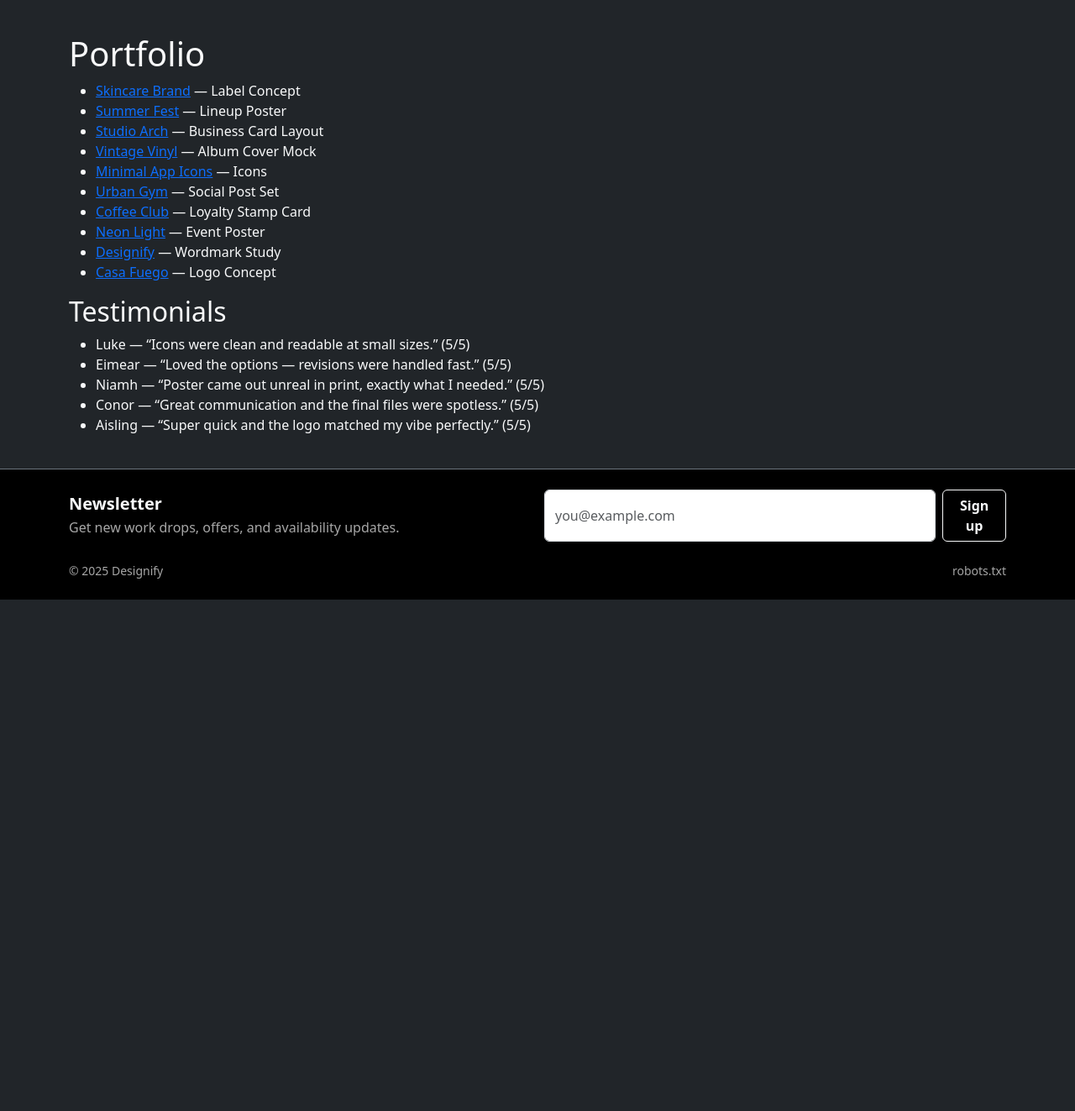
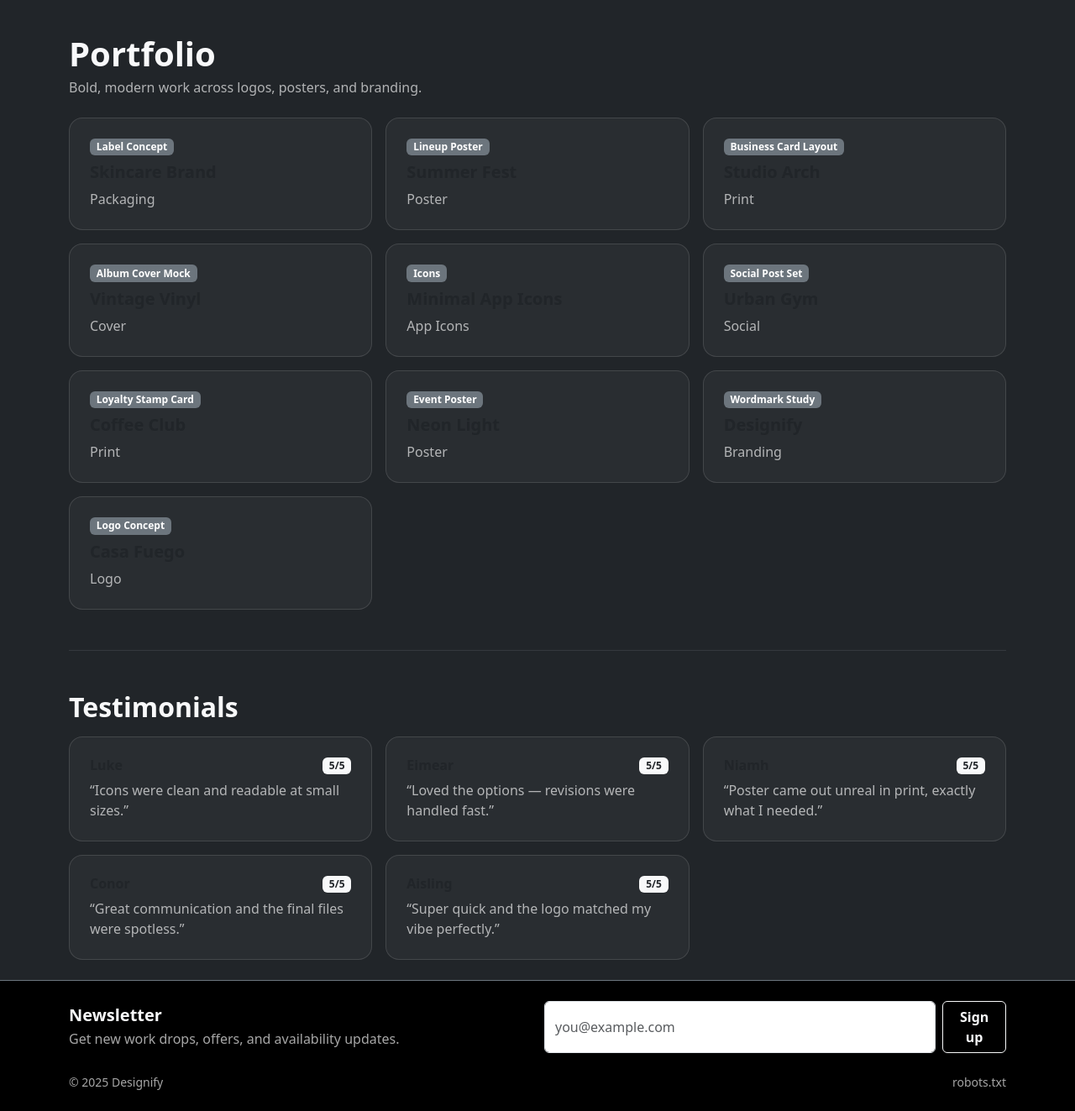
Before and after one commit to francisjxmes/designify, a Django app: page /portfolio/ in a window 1280 px wide. Shown: the part 57-1380 px from the top of the page at 84% size. Before the commit the page ends 771 px from the top, so only its background shows below. Run offline with Django 4.2, Linux system fonts and the light colour scheme; data comes from the database, SQL or seed files in the repository.

Commit message:
Style portfolio lists with reponsive bootstrap grid

```diff
--- a/static/css/style.css
+++ b/static/css/style.css
@@ -18,3 +18,8 @@
 }
 
 .text-secondary { color: rgba(255,255,255,0.65) !important; }
+
+a .card:hover {
+  transform: translateY(-2px);
+  transition: transform 0.15s ease;
+}
--- a/templates/portfolio/portfolio_list.html
+++ b/templates/portfolio/portfolio_list.html
@@ -1,35 +1,61 @@
 {% extends "base.html" %}
 
 {% block title %}Portfolio | Designify{% endblock %}
-{% block meta_description %}Explore Designify’s portfolio of logo, poster and branding work, plus client testimonials.{% endblock %}
+{% block meta_description %}Explore Designify’s portfolio and client testimonials.{% endblock %}
 
 {% block content %}
-  <h1>Portfolio</h1>
+<div class="d-flex flex-wrap justify-content-between align-items-end gap-2 mb-4">
+  <div>
+    <h1 class="fw-bold mb-1">Portfolio</h1>
+    <p class="text-secondary mb-0">Bold, modern work across logos, posters, and branding.</p>
+  </div>
+</div>
 
 {% if items %}
-    <ul>
+  <div class="row g-3">
     {% for item in items %}
-        <li>
-          <a href="{% url 'portfolio_detail' item.id %}">{{ item.title }}</a>
-          — {{ item.category }}
-        </li>
+      <div class="col-12 col-md-6 col-lg-4">
+        <a class="text-decoration-none text-light" href="{% url 'portfolio_detail' item.id %}">
+          <div class="card rounded-4 h-100">
+            <div class="card-body p-4">
+              <div class="d-flex justify-content-between align-items-start mb-2">
+                <span class="badge bg-secondary">{{ item.category }}</span>
+              </div>
+              <h5 class="fw-bold mb-2">{{ item.title }}</h5>
+              <p class="text-secondary mb-0">{{ item.description|truncatechars:110 }}</p>
+            </div>
+          </div>
+        </a>
+      </div>
     {% endfor %}
-    </ul>
+  </div>
 {% else %}
-    <p>No portfolio items yet — check back soon.</p>
+  <div class="alert alert-secondary">No portfolio items yet — check back soon.</div>
 {% endif %}
 
-  <h2>Testimonials</h2>
+<hr class="border-secondary my-5">
+
+<div class="d-flex justify-content-between align-items-end mb-3">
+  <h2 class="fw-bold mb-0">Testimonials</h2>
+</div>
 
 {% if testimonials %}
-    <ul>
+  <div class="row g-3">
     {% for t in testimonials %}
-        <li>
-          {{ t.client_name }} — “{{ t.quote }}” ({{ t.rating }}/5)
-        </li>
+      <div class="col-12 col-md-6 col-lg-4">
+        <div class="card rounded-4 h-100">
+          <div class="card-body p-4">
+            <div class="d-flex justify-content-between align-items-start">
+              <h6 class="fw-bold mb-2">{{ t.client_name }}</h6>
+              <span class="badge bg-light text-dark">{{ t.rating }}/5</span>
+            </div>
+            <p class="text-secondary mb-0">“{{ t.quote }}”</p>
+          </div>
+        </div>
+      </div>
     {% endfor %}
-    </ul>
+  </div>
 {% else %}
-    <p>No testimonials yet.</p>
+  <p class="text-secondary">No testimonials yet.</p>
 {% endif %}
 {% endblock %}
```
Lines whose indentation alone changed are shown as unchanged.
